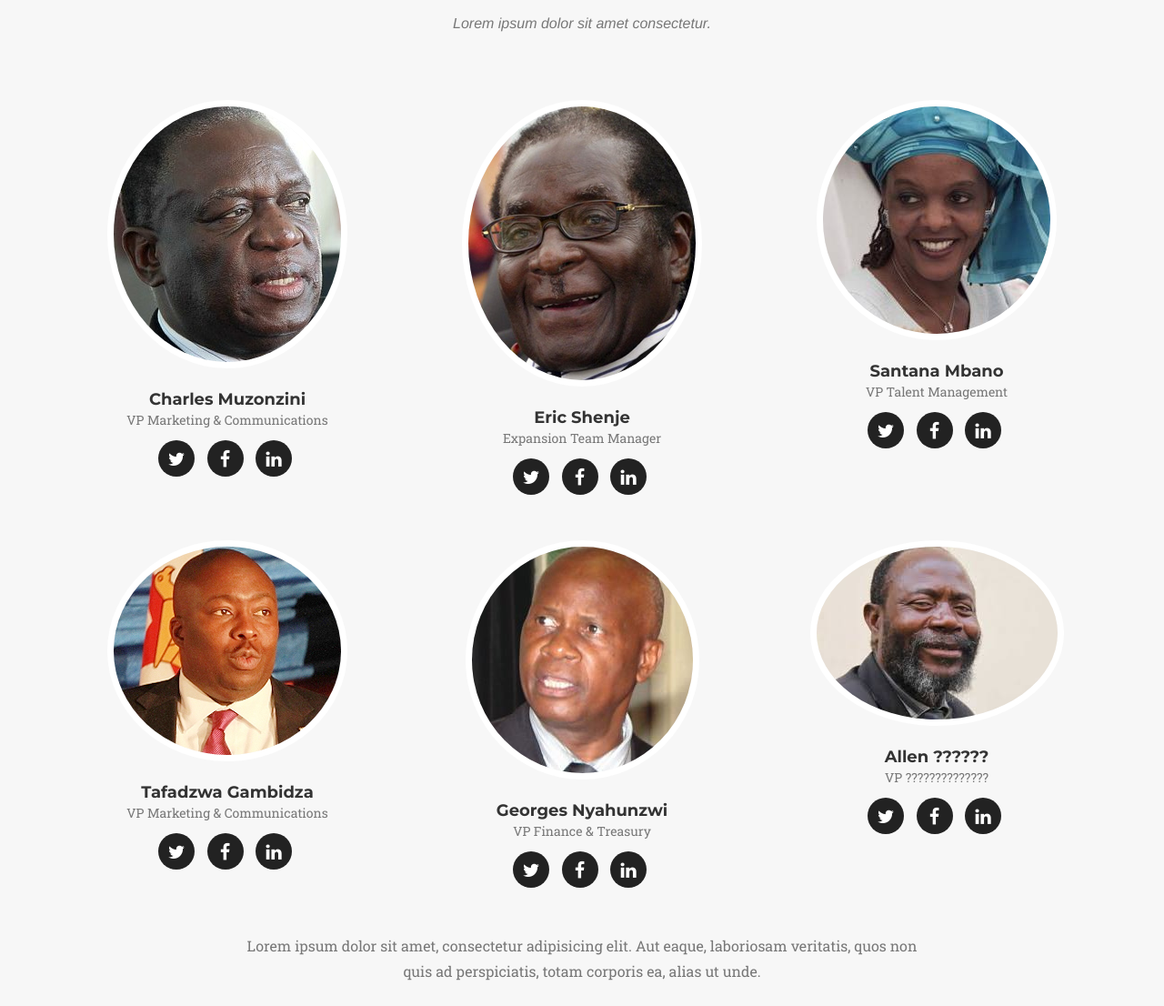
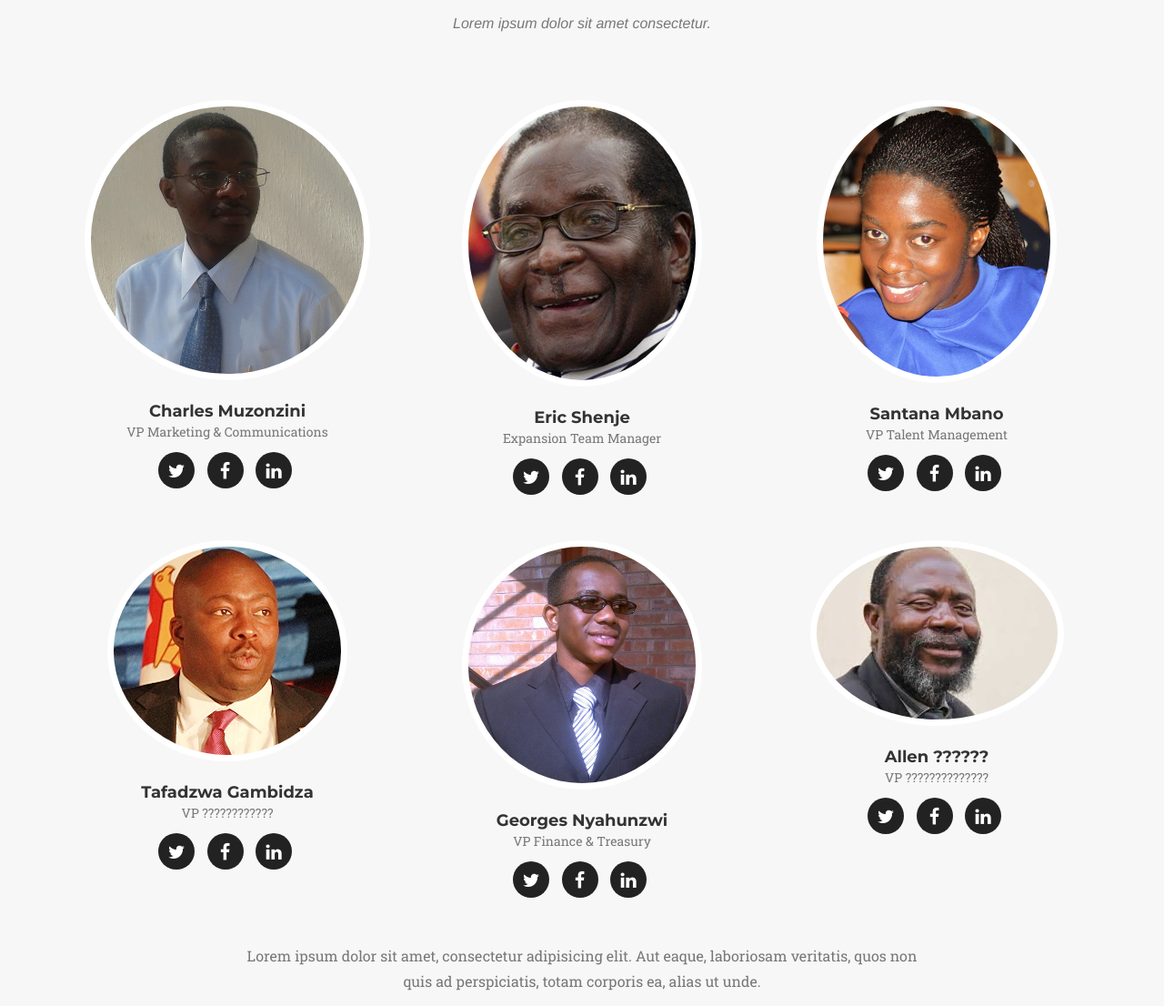
Before and after one commit to chmod-777/aiesec, a plain HTML site: page index.html in a window 1280 px wide. Shown: the part 4590-5696 px from the top of the page at 91% size. Drawn offline with nearby package versions, Linux system fonts and the light colour scheme; a web font is replaced by a local one.

Commit message:
Commit #2 \n Added 3 of 66 team member images

```diff
--- a/index.html
+++ b/index.html
@@ -318,7 +318,7 @@
             <div class="row">
                 <div class="col-sm-4">
                     <div class="team-member">
-                        <img src="img/team/ed.jpg" class="img-responsive img-circle" alt="">
+                        <img src="img/team/charles.jpg" class="img-responsive img-circle" alt="">
                         <h4>Charles Muzonzini</h4>
                         <p class="text-muted">VP Marketing & Communications</p>
                         <ul class="list-inline social-buttons">
@@ -348,7 +348,7 @@
                 </div>
                 <div class="col-sm-4">
                     <div class="team-member">
-                        <img src="img/team/grace.jpg" class="img-responsive img-circle" alt="">
+                        <img src="img/team/santana.jpg" class="img-responsive img-circle" alt="">
                         <h4>Santana Mbano</h4>
                         <p class="text-muted">VP Talent Management</p>
                         <ul class="list-inline social-buttons">
@@ -369,7 +369,7 @@
                     <div class="team-member">
                         <img src="img/team/sav.jpg" class="img-responsive img-circle" alt="">
                         <h4>Tafadzwa Gambidza</h4>
-                        <p class="text-muted">VP Marketing & Communications</p>
+                        <p class="text-muted">VP ????????????</p>
                         <ul class="list-inline social-buttons">
                             <li><a href="#"><i class="fa fa-twitter"></i></a>
                             </li>
@@ -382,7 +382,7 @@
                 </div>
                 <div class="col-sm-4">
                     <div class="team-member">
-                        <img src="img/team/china.jpg" class="img-responsive img-circle" alt="">
+                        <img src="img/team/georges.jpg" class="img-responsive img-circle" alt="">
                         <h4>Georges Nyahunzwi</h4>
                         <p class="text-muted">VP Finance & Treasury</p>
                         <ul class="list-inline social-buttons">
```
Also changed, not shown: img/team/1.jpg (deleted), img/team/10710433_775269312540100_620149319843721589_o.jpg (added), img/team/1098229_537592419641125_923678825_n.jpg (added), img/team/1518502_624627100937656_1550744545_o.jpg (added), img/team/177571_203789803083275_682551865_o.jpg (added), img/team/2.jpg (deleted), img/team/3.jpg (deleted), img/team/IMG-20150120-WA0014.jpg (added), img/team/charles.jpg (added), img/team/georges.jpg (added), img/team/santana.jpg (added), 1 other file.
